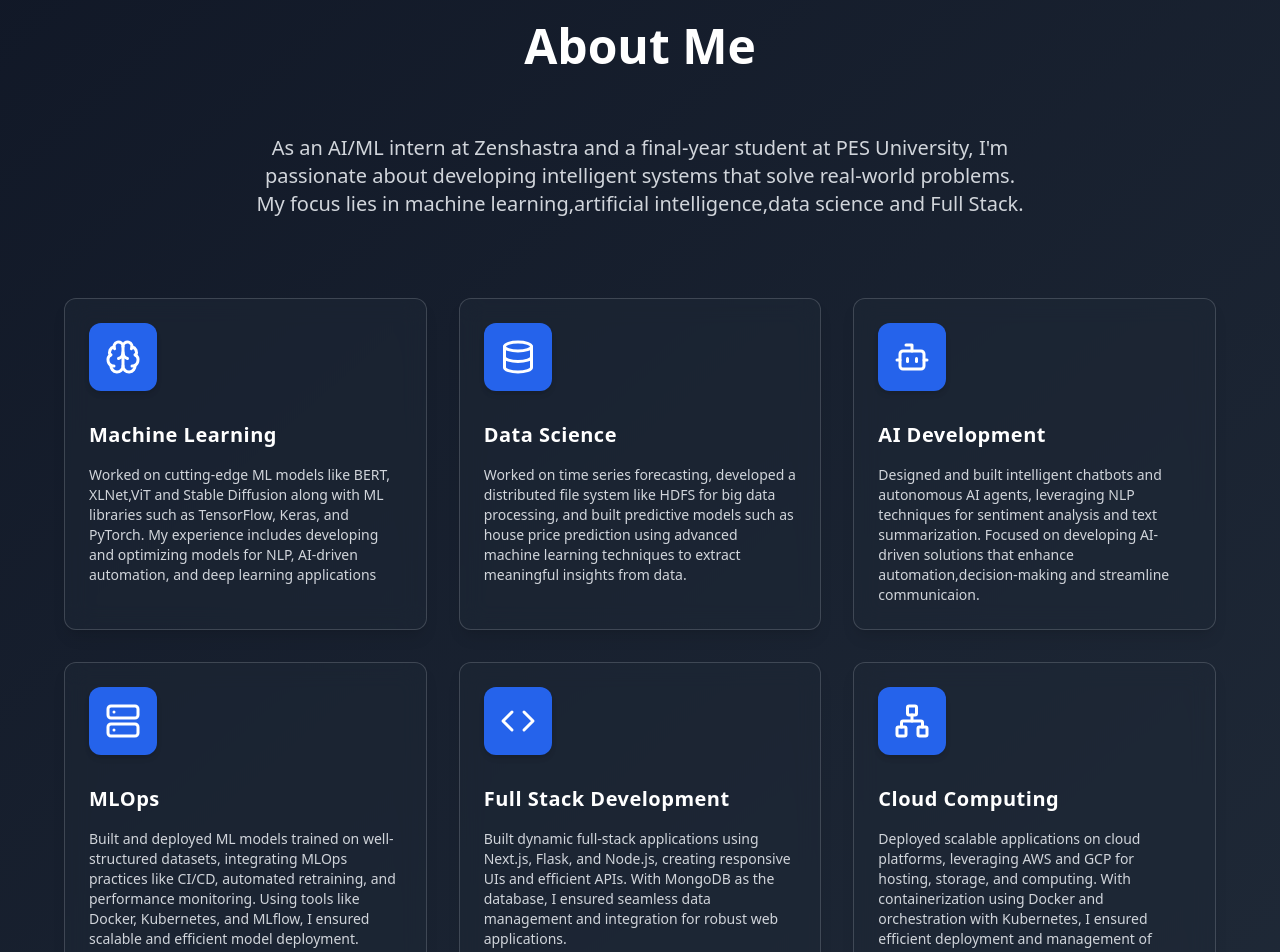
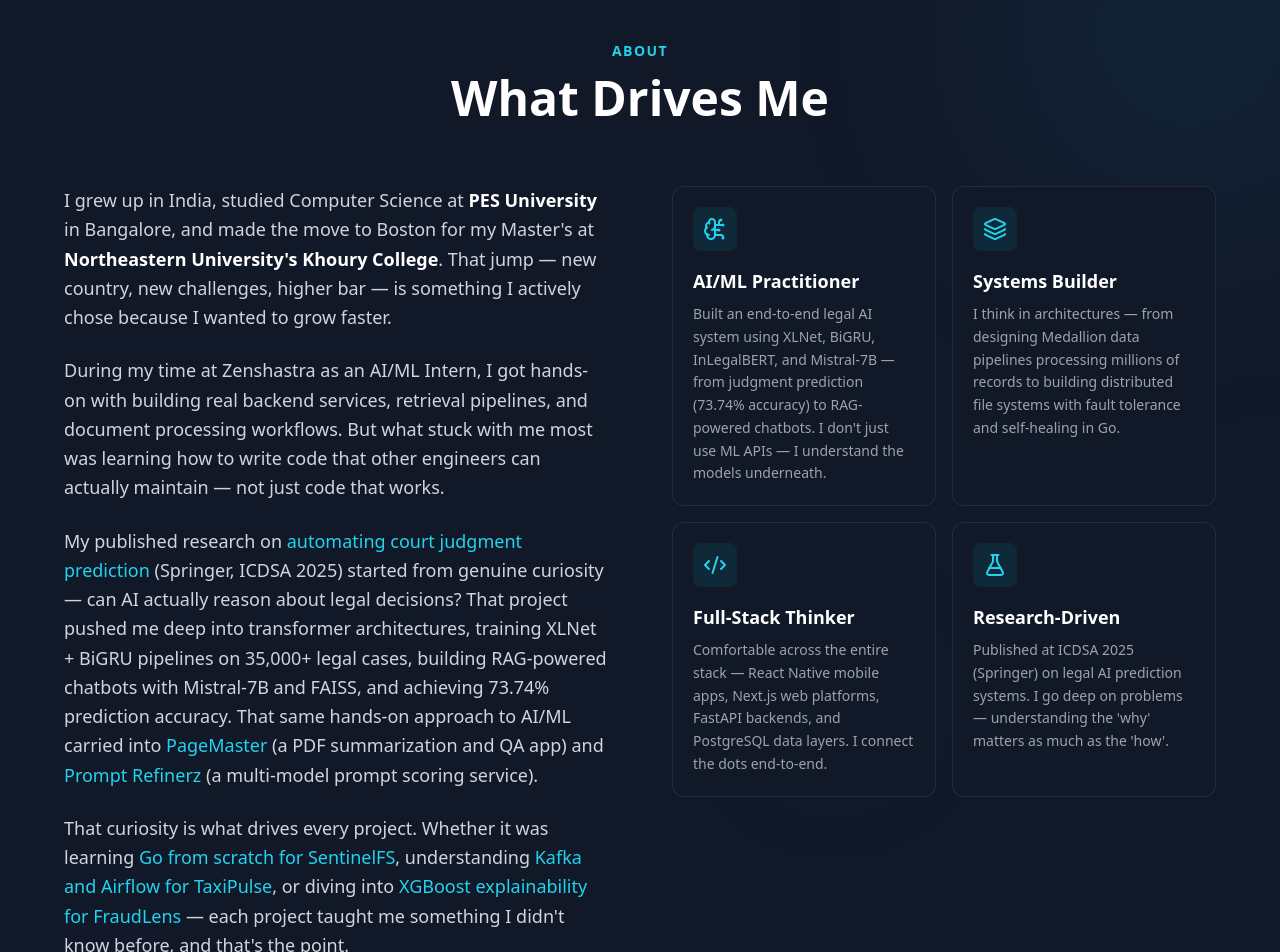
Before and after one commit to srujankothuri/srujankothuri-portfolio, a React (Vite) app: page / in a window 1280 px wide. Shown: the part 860-1812 px from the top of the page. Built offline with nearby package versions, Linux system fonts and the light colour scheme.

Commit message:
refactor about section

```diff
--- a/src/components/About.tsx
+++ b/src/components/About.tsx
@@ -1,99 +1,312 @@
 import React from "react";
 import { motion } from "framer-motion";
-import { Brain, Code, Database, Server, Bot, Network } from "lucide-react";
+import { Code2, Layers, FlaskConical, BrainCircuit } from "lucide-react";
 import { useTheme } from "./ThemeContext";
 
-export const About = () => {
-  const { theme } = useTheme();
+const traits = [
 
-  const skills = [
-    { icon: Brain, title: "Machine Learning", desc: "Worked on cutting-edge ML models like BERT, XLNet,ViT and Stable Diffusion along with ML libraries such as TensorFlow, Keras, and PyTorch. My experience includes developing and optimizing models for NLP, AI-driven automation, and deep learning applications" },
-    { icon: Database, title: "Data Science", desc: "Worked on time series forecasting, developed a distributed file system like HDFS for big data processing, and built predictive models such as house price prediction using advanced machine learning techniques to extract meaningful insights from data. " },
-    { icon: Bot, title: "AI Development", desc: "Designed and built intelligent chatbots and autonomous AI agents, leveraging NLP techniques for sentiment analysis and text summarization. Focused on developing AI-driven solutions that enhance automation,decision-making and streamline communicaion." },
-    { icon: Server, title: "MLOps", desc: "Built and deployed ML models trained on well-structured datasets, integrating MLOps practices like CI/CD, automated retraining, and performance monitoring. Using tools like Docker, Kubernetes, and MLflow, I ensured scalable and efficient model deployment." },
-    { icon: Code, title: "Full Stack Development", desc: "Built dynamic full-stack applications using Next.js, Flask, and Node.js, creating responsive UIs and efficient APIs. With MongoDB as the database, I ensured seamless data management and integration for robust web applications." },
-    { icon: Network, title: "Cloud Computing", desc: "Deployed scalable applications on cloud platforms, leveraging AWS and GCP for hosting, storage, and computing. With containerization using Docker and orchestration with Kubernetes, I ensured efficient deployment and management of services." },
+  {
+    icon: <BrainCircuit size={24} />,
+    title: "AI/ML Practitioner",
+    description:
+      "Built an end-to-end legal AI system using XLNet, BiGRU, InLegalBERT, and Mistral-7B — from judgment prediction (73.74% accuracy) to RAG-powered chatbots. I don't just use ML APIs — I understand the models underneath.",
+    gradient: "from-rose-500 to-purple-500",
+    glowColor: "rgba(244,63,94,0.15)",
+  },
+
+  {
+    icon: <Layers size={24} />,
+    title: "Systems Builder",
+    description:
+      "I think in architectures — from designing Medallion data pipelines processing millions of records to building distributed file systems with fault tolerance and self-healing in Go.",
+    gradient: "from-blue-500 to-cyan-500",
+    glowColor: "rgba(59,130,246,0.15)",
+  },
+  {
+    icon: <Code2 size={24} />,
+    title: "Full-Stack Thinker",
+    description:
+      "Comfortable across the entire stack — React Native mobile apps, Next.js web platforms, FastAPI backends, and PostgreSQL data layers. I connect the dots end-to-end.",
+    gradient: "from-cyan-500 to-teal-500",
+    glowColor: "rgba(6,182,212,0.15)",
+  },
+  {
+    icon: <FlaskConical size={24} />,
+    title: "Research-Driven",
+    description:
+      "Published at ICDSA 2025 (Springer) on legal AI prediction systems. I go deep on problems — understanding the 'why' matters as much as the 'how'.",
+    gradient: "from-purple-500 to-blue-500",
+    glowColor: "rgba(139,92,246,0.15)",
+  },
+
 ];
 
-  // Animation variants for staggered effect
-  const containerVariants = {
-    hidden: { opacity: 0 },
-    visible: {
-      opacity: 1,
-      transition: { staggerChildren: 1, delayChildren: 0.75}, // First card appears at 1.3s, others at 0.75s intervals
-    },
-  };
-
-  const itemVariants = {
-    hidden: { opacity: 0, y: 40 },
-    visible: { opacity: 1, y: 0, transition: { duration: 0.8, ease: "easeOut" } },
-  };
+const About = () => {
+  const { theme } = useTheme();
 
   return (
     <section
-      className={`w-full min-h-screen py-20 px-4 ${
-        theme === "dark" ? "bg-gradient-to-br from-gray-900 to-gray-800" : "bg-gradient-to-br from-white to-gray-200"
+      className={`relative w-full min-h-screen py-24 px-6 md:px-12 overflow-hidden ${
+        theme === "dark"
+          ? "bg-gradient-to-b from-gray-900 to-gray-900"
+          : "bg-gradient-to-b from-white to-gray-50"
       }`}
     >
-      <div className="max-w-6xl mx-auto">
-        <motion.h2
-          className={`text-4xl md:text-5xl font-extrabold mb-16 text-center ${
+      {/* Background Gradient Orbs */}
+      <div className="absolute inset-0 pointer-events-none overflow-hidden">
+        {/* Top-right orb */}
+        <div
+          className={`absolute -top-40 -right-40 w-[500px] h-[500px] rounded-full blur-[120px] ${
+            theme === "dark" ? "opacity-20" : "opacity-10"
+          }`}
+          style={{
+            background:
+              "radial-gradient(circle, rgba(59,130,246,0.6) 0%, rgba(6,182,212,0.3) 50%, transparent 80%)",
+          }}
+        />
+        {/* Bottom-left orb */}
+        <div
+          className={`absolute -bottom-40 -left-40 w-[450px] h-[450px] rounded-full blur-[120px] ${
+            theme === "dark" ? "opacity-15" : "opacity-8"
+          }`}
+          style={{
+            background:
+              "radial-gradient(circle, rgba(139,92,246,0.5) 0%, rgba(59,130,246,0.2) 50%, transparent 80%)",
+          }}
+        />
+        {/* Center-right small orb */}
+        <div
+          className={`absolute top-1/2 right-1/4 w-[250px] h-[250px] rounded-full blur-[100px] ${
+            theme === "dark" ? "opacity-10" : "opacity-5"
+          }`}
+          style={{
+            background:
+              "radial-gradient(circle, rgba(6,182,212,0.5) 0%, transparent 70%)",
+          }}
+        />
+      </div>
+
+      <div className="relative max-w-6xl mx-auto z-10">
+        {/* Section Label */}
+        <motion.div
+          className="text-center mb-16"
+          initial={{ opacity: 0, y: 20 }}
+          whileInView={{ opacity: 1, y: 0 }}
+          viewport={{ once: true }}
+          transition={{ duration: 0.6 }}
+        >
+          <span
+            className={`text-sm font-semibold uppercase tracking-widest ${
+              theme === "dark" ? "text-cyan-400" : "text-blue-500"
+            }`}
+          >
+            About
+          </span>
+          <h2
+            className={`text-4xl md:text-5xl font-extrabold mt-3 ${
               theme === "dark" ? "text-white" : "text-gray-900"
             }`}
-          initial={{ opacity: 0 }}
-          animate={{ opacity: 1 }}
-          transition={{ duration: 0.8 }}
           >
-          About Me
-        </motion.h2>
+            What Drives Me
+          </h2>
+        </motion.div>
 
+        {/* Two-column layout: Narrative + Traits */}
+        <div className="grid grid-cols-1 lg:grid-cols-2 gap-12 lg:gap-16 items-start">
+          {/* Left — Narrative */}
           <motion.div
-          className="max-w-3xl mx-auto mb-20 text-center"
-          initial={{ opacity: 0, y: 20 }}
-          animate={{ opacity: 1, y: 0 }}
-          transition={{ duration: 0.8 }}
+            className="space-y-6"
+            initial={{ opacity: 0, x: -30 }}
+            whileInView={{ opacity: 1, x: 0 }}
+            viewport={{ once: true }}
+            transition={{ duration: 0.7 }}
           >
-          <p className={`text-xl font-light ${theme === "dark" ? "text-gray-300" : "text-gray-600"}`}>
-            As an AI/ML intern at Zenshastra and a final-year student at PES University, I'm passionate about developing
-            intelligent systems that solve real-world problems. My focus lies in machine learning,artificial intelligence,data science and Full Stack.
+            <p
+              className={`text-lg leading-relaxed ${
+                theme === "dark" ? "text-gray-300" : "text-gray-600"
+              }`}
+            >
+              I grew up in India, studied Computer Science at{" "}
+              <span
+                className={`font-semibold ${
+                  theme === "dark" ? "text-white" : "text-gray-900"
+                }`}
+              >
+                PES University
+              </span>{" "}
+              in Bangalore, and made the move to Boston for my Master's at{" "}
+              <span
+                className={`font-semibold ${
+                  theme === "dark" ? "text-white" : "text-gray-900"
+                }`}
+              >
+                Northeastern University's Khoury College
+              </span>
+              . That jump — new country, new challenges, higher bar — is
+              something I actively chose because I wanted to grow faster.
+            </p>
+
+            <p
+              className={`text-lg leading-relaxed ${
+                theme === "dark" ? "text-gray-300" : "text-gray-600"
+              }`}
+            >
+              During my time at Zenshastra as an AI/ML Intern, I got hands-on
+              with building real backend services, retrieval pipelines, and
+              document processing workflows. But what stuck with me most was
+              learning how to write code that other engineers can actually
+              maintain — not just code that works.
+            </p>
+
+            <p
+              className={`text-lg leading-relaxed ${
+                theme === "dark" ? "text-gray-300" : "text-gray-600"
+              }`}
+            >
+              My published research on{" "}
+              <span
+                className={`font-medium ${
+                  theme === "dark" ? "text-cyan-400" : "text-blue-600"
+                }`}
+              >
+                automating court judgment prediction
+              </span>{" "}
+              (Springer, ICDSA 2025) started from genuine curiosity — can AI
+              actually reason about legal decisions? That project pushed me deep
+              into transformer architectures, training XLNet + BiGRU pipelines
+              on 35,000+ legal cases, building RAG-powered chatbots with
+              Mistral-7B and FAISS, and achieving 73.74% prediction accuracy.
+              That same hands-on approach to AI/ML carried into{" "}
+              <span
+                className={`font-medium ${
+                  theme === "dark" ? "text-cyan-400" : "text-blue-600"
+                }`}
+              >
+                PageMaster
+              </span>{" "}
+              (a PDF summarization and QA app) and{" "}
+              <span
+                className={`font-medium ${
+                  theme === "dark" ? "text-cyan-400" : "text-blue-600"
+                }`}
+              >
+                Prompt Refinerz
+              </span>{" "}
+              (a multi-model prompt scoring service).
+            </p>
+
+            <p
+              className={`text-lg leading-relaxed ${
+                theme === "dark" ? "text-gray-300" : "text-gray-600"
+              }`}
+            >
+              That curiosity is what drives every project. Whether it was
+              learning{" "}
+              <span
+                className={`font-medium ${
+                  theme === "dark" ? "text-cyan-400" : "text-blue-600"
+                }`}
+              >
+                Go from scratch for SentinelFS
+              </span>
+              , understanding{" "}
+              <span
+                className={`font-medium ${
+                  theme === "dark" ? "text-cyan-400" : "text-blue-600"
+                }`}
+              >
+                Kafka and Airflow for TaxiPulse
+              </span>
+              , or diving into{" "}
+              <span
+                className={`font-medium ${
+                  theme === "dark" ? "text-cyan-400" : "text-blue-600"
+                }`}
+              >
+                XGBoost explainability for FraudLens
+              </span>
+              {" "}— each project taught me something I didn't know before, and
+              that's the point.
+            </p>
+
+            <p
+              className={`text-lg leading-relaxed ${
+                theme === "dark" ? "text-gray-300" : "text-gray-600"
+              }`}
+            >
+              I don't claim to know everything — I'm still learning. But I know
+              how to pick up something new, go deep, build something real with
+              it, and document it well enough that the work speaks for itself.
             </p>
           </motion.div>
 
-        {/* Animated Grid Container */}
-        <motion.div
-          className="grid grid-cols-1 md:grid-cols-2 lg:grid-cols-3 gap-8"
-          variants={containerVariants}
-          initial="hidden"
-          whileInView="visible"
-          viewport={{ once: true }}
-        >
-          {skills.map((item, i) => (
+          {/* Right — Trait Cards with gradient borders */}
+          <div className="grid grid-cols-1 sm:grid-cols-2 gap-4">
+            {traits.map((trait, i) => (
               <motion.div
                 key={i}
-              className={`p-6 rounded-xl backdrop-blur-md shadow-lg transition-all duration-100 relative border border-gray-300/20 ${
-                theme === "dark" ? "bg-gray-800/50 hover:shadow-blue-500/50" : "bg-white/50 hover:shadow-blue-400/50"
-              }`}
-              variants={itemVariants}
-              whileHover={{ scale: 1.05, transition: { duration: 0.2, ease: "easeInOut" } }}
+                className="relative group h-full"
+                initial={{ opacity: 0, y: 20 }}
+                whileInView={{ opacity: 1, y: 0 }}
+                viewport={{ once: true }}
+                transition={{ delay: i * 0.15, duration: 0.5 }}
               >
-              {/* Icon Section */}
-              <motion.div
-                className="mb-6 inline-block p-4 bg-blue-600 text-white rounded-xl shadow-md"
-                whileHover={{ scale: 1.2, rotate: 5, transition: { duration: 0.2, ease: "easeInOut" } }}
-              >
-                <item.icon size={36} />
-              </motion.div>
-              <h3
-                className={`text-xl font-semibold mb-4 tracking-wide ${
-                  theme === "dark" ? "text-white" : "text-gray-900"
+                {/* Gradient border glow — visible on hover */}
+                <div
+                  className={`absolute -inset-[1px] rounded-xl bg-gradient-to-br ${trait.gradient} opacity-0 group-hover:opacity-100 transition-opacity duration-500 blur-[1px]`}
+                />
+
+                {/* Hover glow shadow */}
+                <div
+                  className="absolute -inset-2 rounded-xl opacity-0 group-hover:opacity-100 transition-opacity duration-500 blur-xl"
+                  style={{ background: trait.glowColor }}
+                />
+
+                {/* Card content */}
+                <div
+                  className={`relative h-full p-5 rounded-xl border transition-all duration-300 group-hover:-translate-y-1.5 ${
+                    theme === "dark"
+                      ? "bg-gray-900 border-gray-700/50"
+                      : "bg-white border-gray-200"
                   }`}
                 >
-                {item.title}
+                  {/* Icon — animates on hover */}
+                  <motion.div
+                    className={`inline-flex p-2.5 rounded-lg mb-4 ${
+                      theme === "dark"
+                        ? "text-cyan-400 bg-cyan-500/10"
+                        : "text-blue-500 bg-blue-500/10"
+                    }`}
+                    whileHover={{ scale: 1.15, rotate: 8 }}
+                    transition={{ type: "spring", stiffness: 400, damping: 15 }}
+                  >
+                    {trait.icon}
+                  </motion.div>
+
+                  {/* Title */}
+                  <h3
+                    className={`text-lg font-bold mb-2 transition-colors duration-300 ${
+                      theme === "dark"
+                        ? "text-white group-hover:text-cyan-400"
+                        : "text-gray-900 group-hover:text-blue-600"
+                    }`}
+                  >
+                    {trait.title}
                   </h3>
-              <p className={`text-sm ${theme === "dark" ? "text-gray-300" : "text-gray-600"}`}>{item.desc}</p>
+
+                  {/* Description */}
+                  <p
+                    className={`text-sm leading-relaxed ${
+                      theme === "dark" ? "text-gray-400" : "text-gray-600"
+                    }`}
+                  >
+                    {trait.description}
+                  </p>
+                </div>
               </motion.div>
             ))}
-        </motion.div>
+          </div>
+        </div>
       </div>
     </section>
   );
```
Lines whose indentation alone changed are shown as unchanged.
